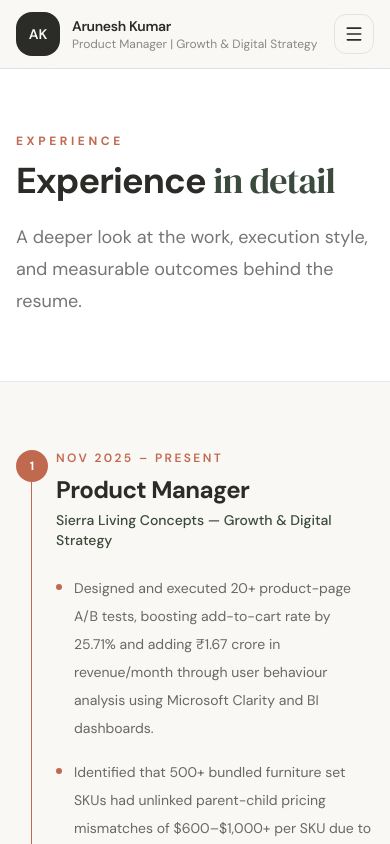
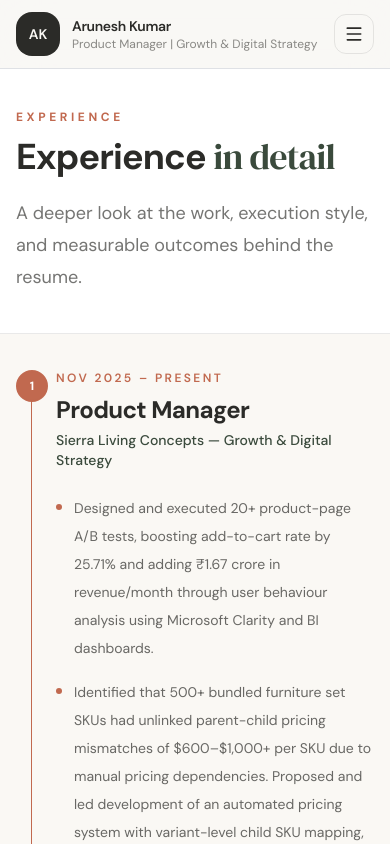
Before and after one commit to aruneshk30/Website, a Next.js app: page /experience in a window 390 px wide. Shown: the top 844 px of the page. Built offline with nearby package versions, Linux system fonts and the light colour scheme.

Commit message:
Update page.tsx

```diff
--- a/app/experience/page.tsx
+++ b/app/experience/page.tsx
@@ -18,7 +18,7 @@ const groupStyles = [
 export default function ExperiencePage() {
   return (
     <main className="bg-cream">
-      <section className="border-b border-charcoal/10 bg-white py-16 md:py-20">
+      <section className="border-b border-charcoal/10 bg-white py-10 md:py-20">
         <div className="mx-auto max-w-7xl px-4 md:px-6 lg:px-8">
           <FadeIn>
             <div className="max-w-3xl">
@@ -35,7 +35,7 @@ export default function ExperiencePage() {
         </div>
       </section>
 
-      <section className="py-16 md:py-20">
+      <section className="py-8 md:py-20">
         <div className="mx-auto max-w-4xl px-4 md:px-6 lg:px-8">
           <ExperienceTimeline items={experienceItems} />
         </div>
```
